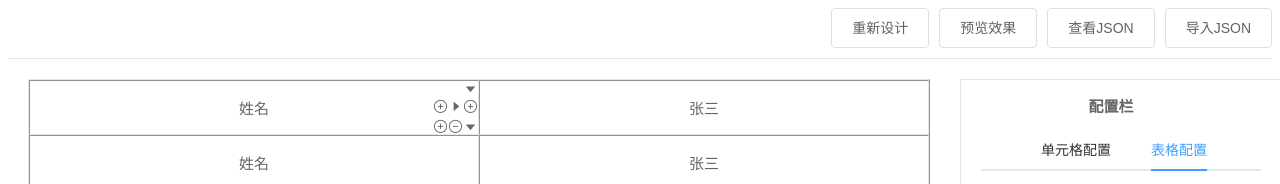
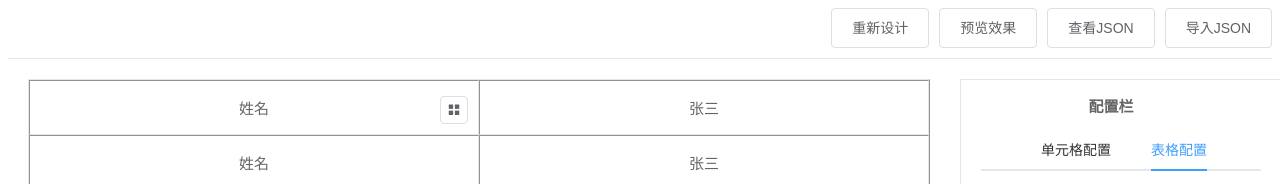
Before and after one commit to 448335044/my-table, a Vue app: page / in a window 1280 px wide. Shown: the top 184 px of the page. Built offline with nearby package versions, Linux system fonts and the light colour scheme.

Commit message:
单元格操作按钮美化

```diff
--- a/src/components/DesignPage.vue
+++ b/src/components/DesignPage.vue
@@ -20,13 +20,20 @@
             :rowspan="td.rowspan"
             @click="handleTd(trIndex,tdIndex)"
             @mouseenter="handleHover(trIndex,tdIndex)">
-              <span v-show="currentHoverTrIndex===trIndex && currentHoverTdIndex===tdIndex" style="position:absolute;right:30px;bottom:20px" class="el-icon-circle-plus-outline" @click="add(trIndex,tdIndex)" title="向前插入"></span>
-              <span v-show="currentHoverTrIndex===trIndex && currentHoverTdIndex===tdIndex" style="position:absolute;right:15px;bottom:20px" class="el-icon-caret-right" @click="mergeRight(trIndex,tdIndex)" title="向后合并"></span>
-              <span v-show="currentHoverTrIndex===trIndex && currentHoverTdIndex===tdIndex" style="position:absolute;right:0px;bottom:20px" class="el-icon-circle-plus-outline" @click="add(trIndex,tdIndex+1)" title="向后插入"></span>
-              <span v-show="currentHoverTrIndex===trIndex && currentHoverTdIndex===tdIndex" style="position:absolute;right:30px;bottom:0" class="el-icon-circle-plus-outline" @click="addBottom(trIndex,tdIndex)" title="插入行"></span>
-              <span v-show="currentHoverTrIndex===trIndex && currentHoverTdIndex===tdIndex" style="position:absolute;right:15px;bottom:0" class="el-icon-remove-outline" @click="del(trIndex,tdIndex)" title="删除当前"></span>
-              <span v-show="currentHoverTrIndex===trIndex && currentHoverTdIndex===tdIndex" style="position:absolute;right:0;bottom:0" class="el-icon-caret-bottom" @click="mergeBottom(trIndex,tdIndex)" title="向下合并"></span>
-              <span v-show="currentHoverTrIndex===trIndex && currentHoverTdIndex===tdIndex" style="position:absolute;right:0;top:0" class="el-icon-caret-bottom" @click="mergeBottomtest(trIndex,tdIndex)" title="向下合并"></span>
+              <el-dropdown v-show="currentHoverTrIndex===trIndex && currentHoverTdIndex===tdIndex" style="position:absolute;right:10px;bottom:10px;">
+                <el-button style="position:absolute;right:0;bottom:0;padding:6px">
+                  <i class="el-icon-menu"></i>
+                </el-button>
+                <el-dropdown-menu slot="dropdown">
+                  <el-dropdown-item><span @click="add(trIndex,tdIndex)">向前插入</span></el-dropdown-item>
+                  <el-dropdown-item><span @click="mergeRight(trIndex,tdIndex)">向后合并</span></el-dropdown-item>
+                  <el-dropdown-item><span @click="add(trIndex,tdIndex+1)">向后插入</span></el-dropdown-item>
+                  <el-dropdown-item><span @click="addBottom(trIndex,tdIndex)">插入行</span></el-dropdown-item>
+                  <el-dropdown-item><span @click="del(trIndex,tdIndex)">删除当前</span></el-dropdown-item>
+                  <el-dropdown-item><span @click="mergeBottomtest(trIndex,tdIndex)">向下合并</span></el-dropdown-item>
+
+                </el-dropdown-menu>
+              </el-dropdown>
               <span :style="'fontSize:'+td.tdFont+'px;color:'+td.tdColor+';'">{{td.value}}</span>
             </td>
           </tr>
```
Also changed, not shown: 1 other file (tests, documents, lock files or other folders).
